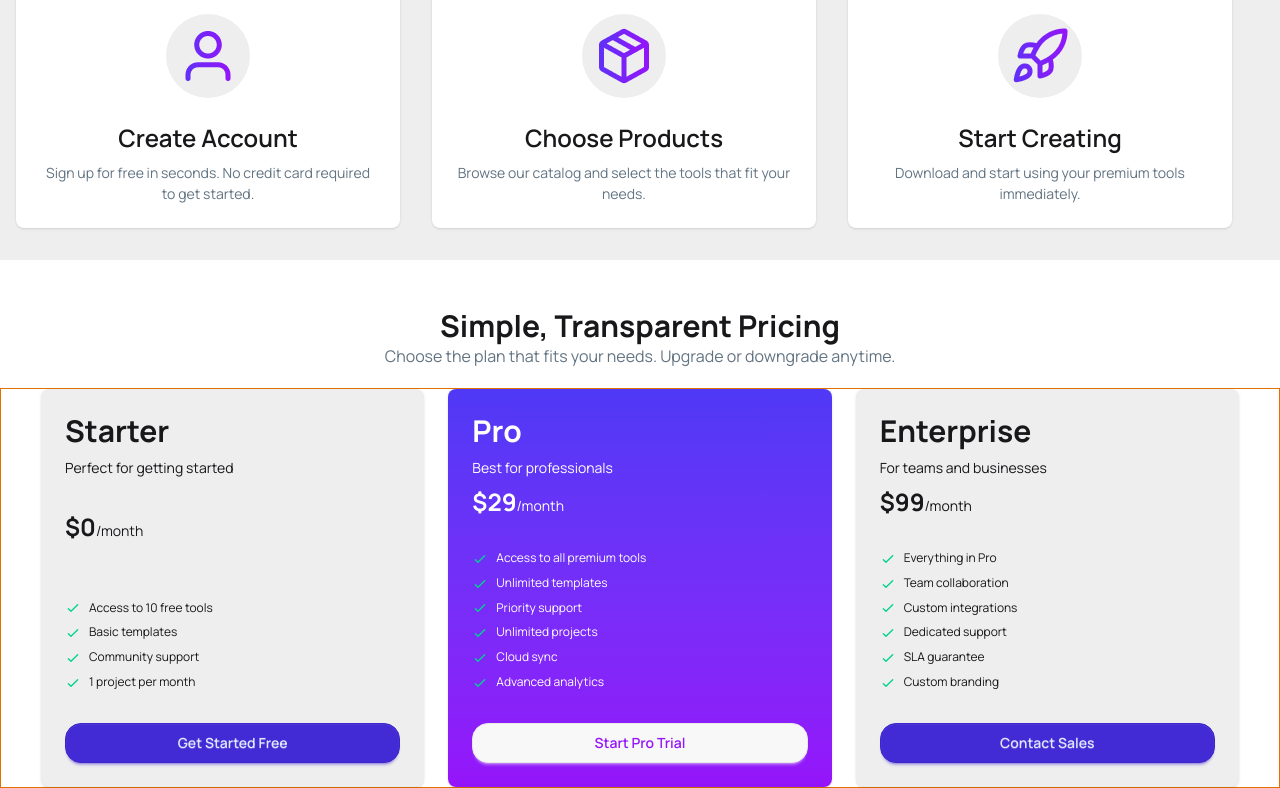
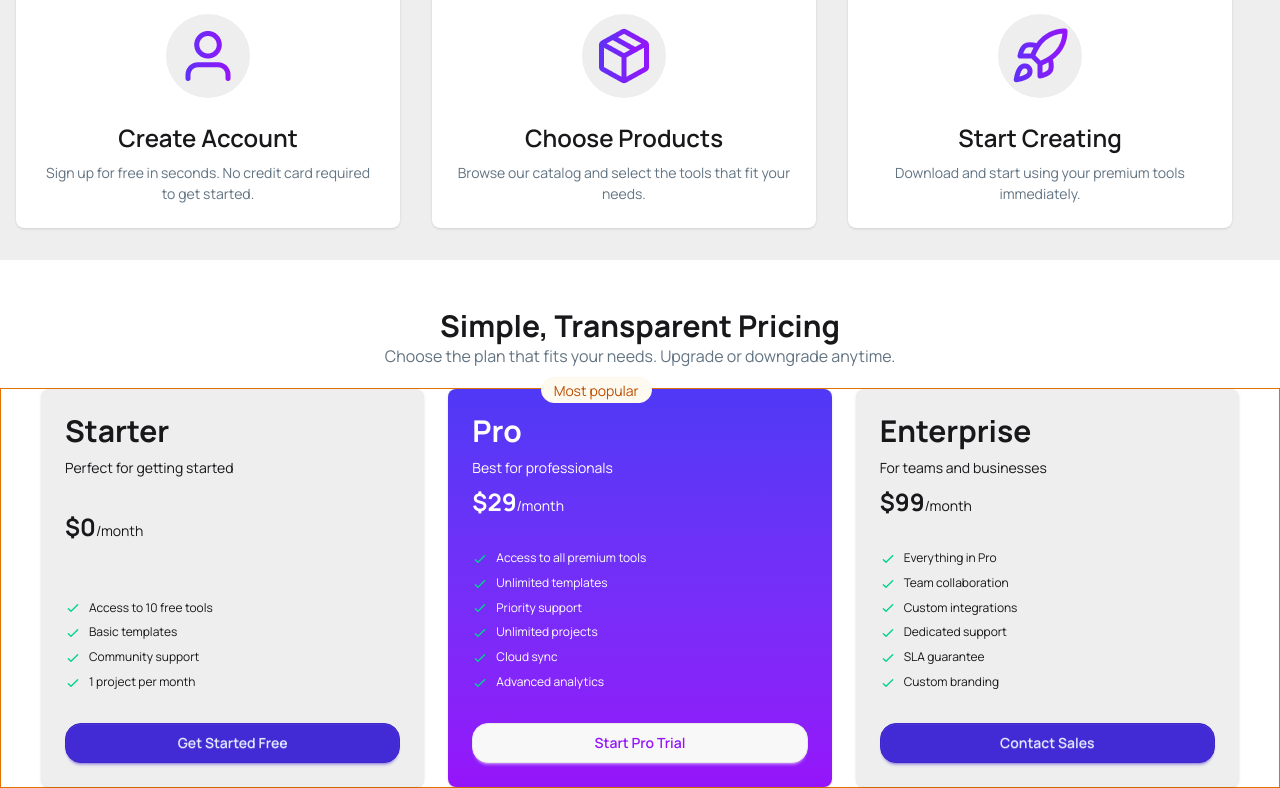
Before and after one commit to NishatNuzhatK/digitools-platform, a React (Vite) app: page / in a window 1280 px wide. Shown: the part 1223-2011 px from the top of the page. Built offline with nearby package versions, Linux system fonts and the light colour scheme.

Commit message:
added the pricing section

```diff
--- a/src/components/UI/Pricing.jsx
+++ b/src/components/UI/Pricing.jsx
@@ -46,7 +46,7 @@ const Pricing = () => {
 
 {/* card 2 */}
 <div className="card w-full h-full bg-linear-to-b from-[#4F39F6] to-[#9514FA] shadow-sm">
-  <div className="card-body text-white">
+  <div className="card-body text-white relative">
     <div className="flex justify-between">
       <h2 className="text-3xl font-bold">Pro</h2>
     </div>
@@ -83,6 +83,7 @@ const Pricing = () => {
     <div className="mt-6">
       <button className="btn btn-white btn-block rounded-2xl text-[#9514FA]">Start Pro Trial</button>
     </div>
+    <div className="badge badge-soft badge-warning text-[#BB4D00] absolute -top-3 right-45 rounded-2xl p-3">Most popular</div>
   </div>
 </div>
 
@@ -127,6 +128,7 @@ const Pricing = () => {
     <div className="mt-6">
       <button className="btn btn-primary btn-block rounded-2xl">Contact Sales</button>
     </div>
+
   </div>
 </div>
 
```
